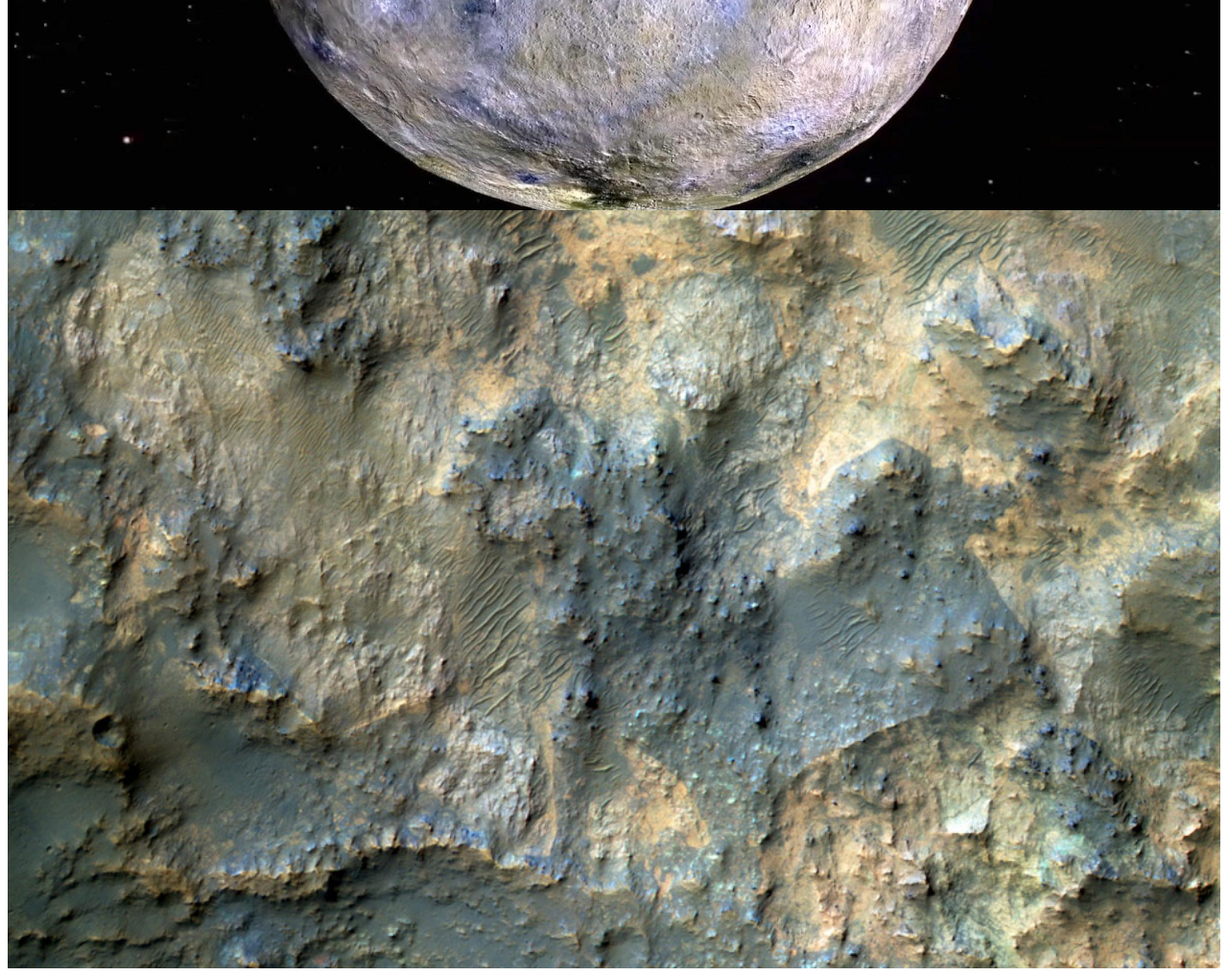
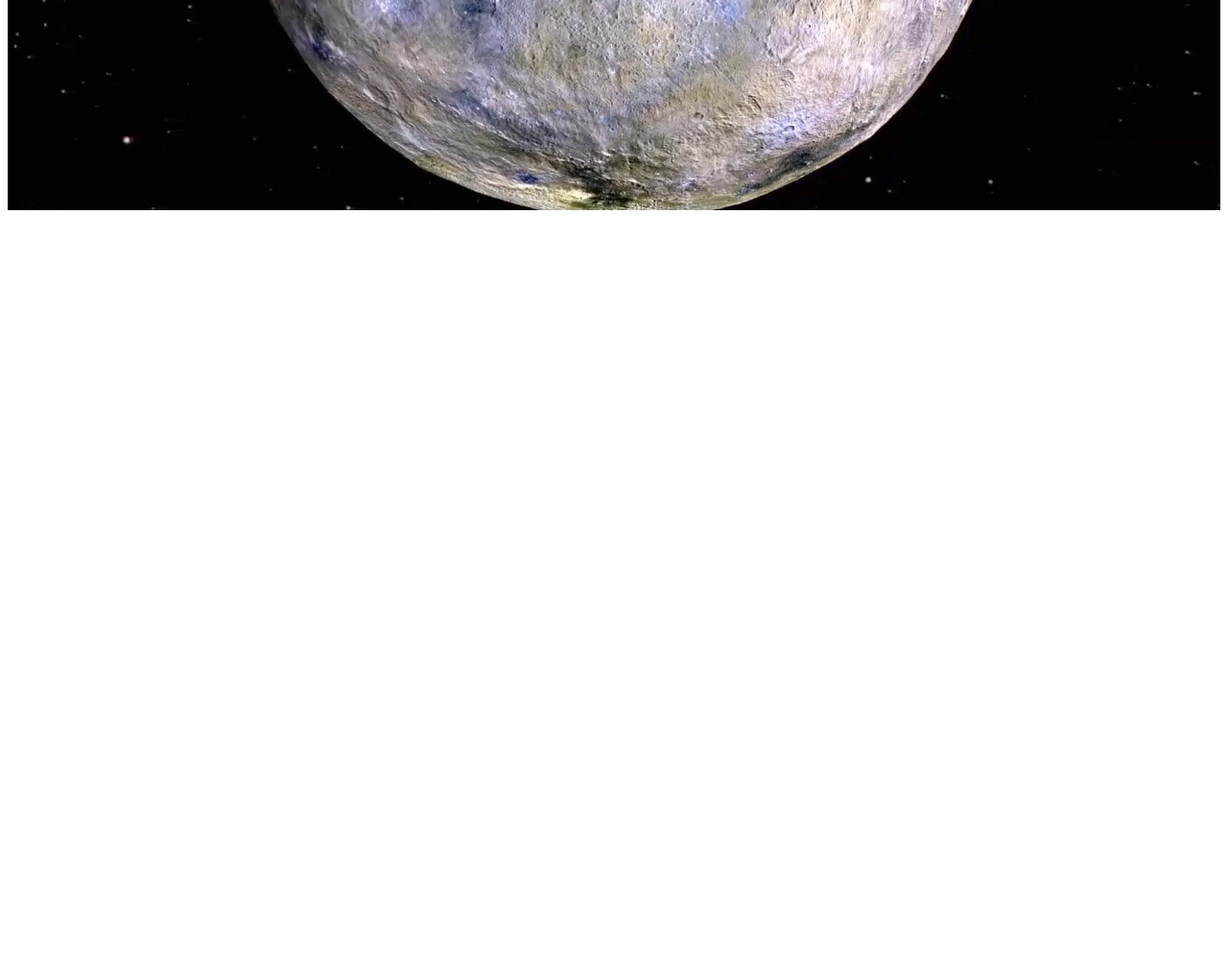
Before and after one commit to npranke/npranke.github.io, a plain HTML site: page index.html in a window 1280 px wide. Shown: the part 500-1517 px from the top of the page at 96% size. After the commit the page ends 800 px from the top, so only its background shows below. Drawn offline with Linux system fonts and the light colour scheme.

Commit message:
Remove link to Bedrock North of Terby Crater

```diff
--- a/index.html
+++ b/index.html
@@ -12,13 +12,6 @@
                     style="width: 100%;"
                 />
             </a>
-            <br>
-            <a href="http://photojournal.jpl.nasa.gov/catalog/PIA20737">
-                <img
-                    src="./resources/images/jpl_nasa_PIA20737.jpg"
-                    style="width: 100%;"
-                />
-            </a>
         <div>
     </body>
 </html>
```
